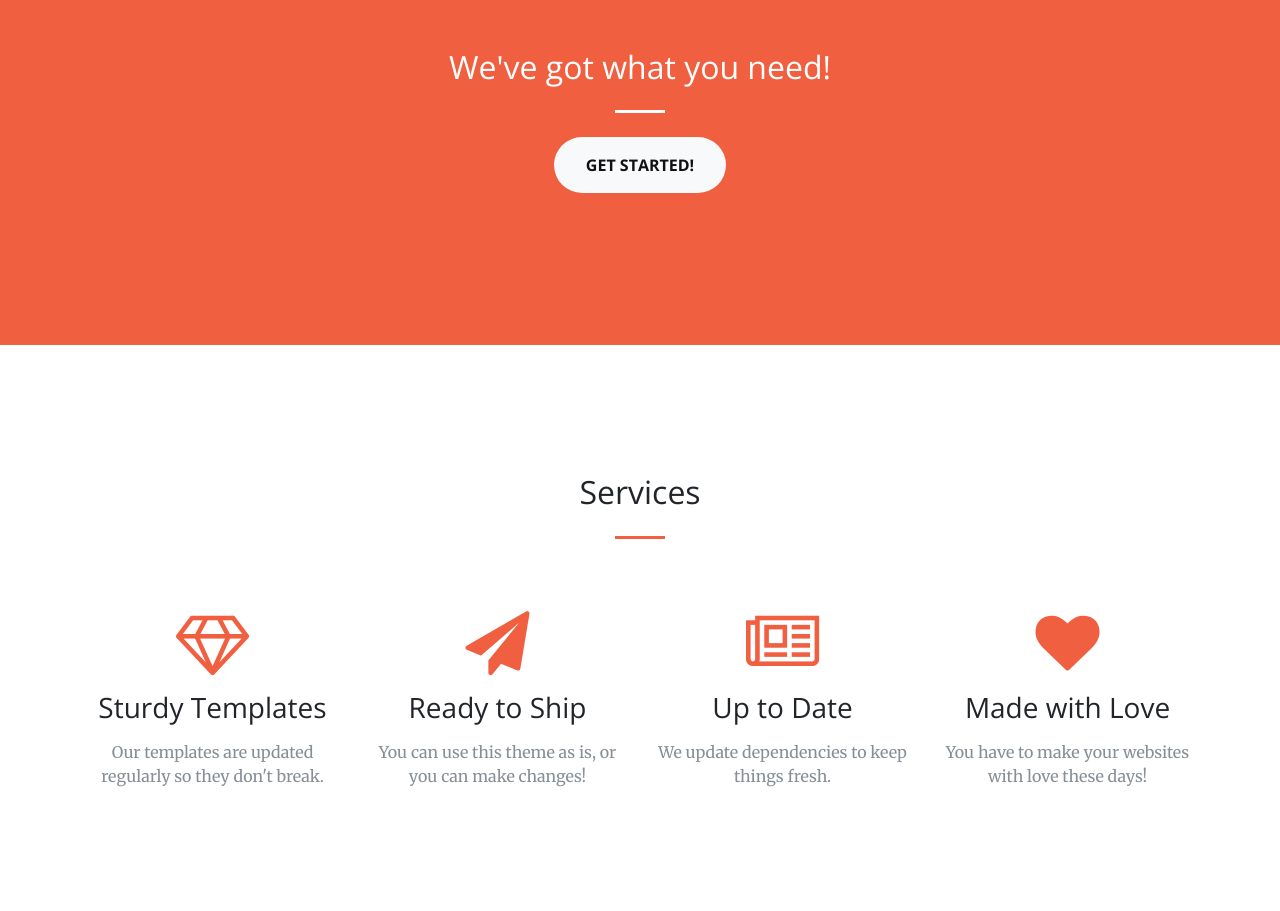
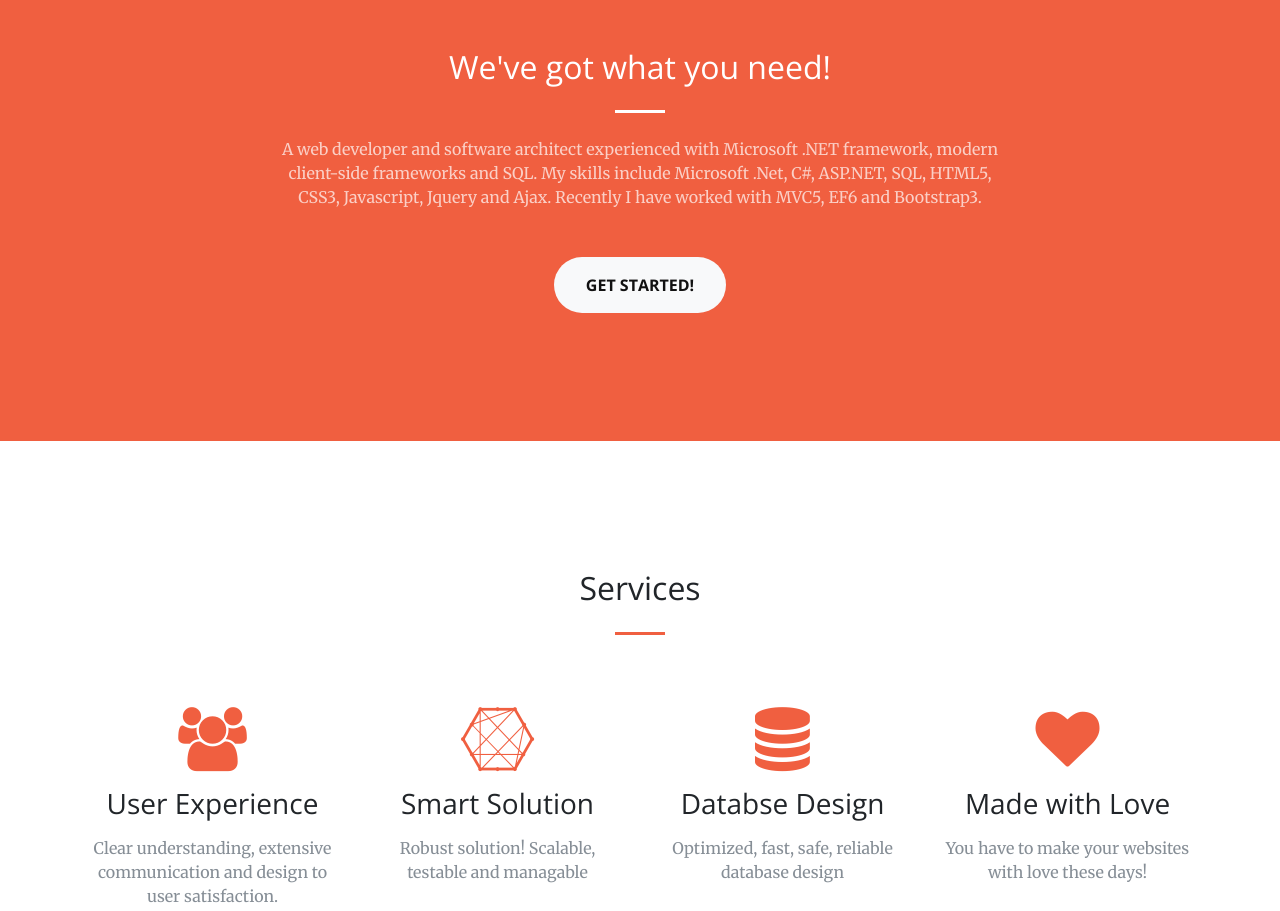
Before and after one commit to ambriny/ambriny.github.io, a plain HTML site: page index.html in a window 1280 px wide. Shown: the part 880-1791 px from the top of the page. Drawn offline with nearby package versions, Linux system fonts and the light colour scheme.

Commit message:
content added

```diff
--- a/index.html
+++ b/index.html
@@ -81,7 +81,8 @@
           <div class="col-lg-8 mx-auto text-center">
             <h2 class="section-heading text-white">We've got what you need!</h2>
             <hr class="light my-4">
-            <p class="text-faded mb-4"</p>
+            <p class="text-faded mb-5">A web developer and software architect experienced with Microsoft .NET framework, modern client-side frameworks and SQL. My skills include Microsoft .Net, C#, ASP.NET, SQL, HTML5, CSS3, Javascript, Jquery and Ajax.
+              Recently I have worked with MVC5, EF6 and Bootstrap3. </p>
             <a class="btn btn-light btn-xl js-scroll-trigger" href="#services" >Get Started!</a>
           </div>
         </div>
@@ -101,23 +102,23 @@
         <div class="row">
           <div class="col-lg-3 col-md-6 text-center">
             <div class="service-box mt-5 mx-auto">
-              <i class="fa fa-4x fa-diamond text-primary mb-3 sr-icons"></i>
-              <h3 class="mb-3">Sturdy Templates</h3>
-              <p class="text-muted mb-0">Our templates are updated regularly so they don't break.</p>
+              <i class="fa fa-4x fa-users text-primary mb-3 sr-icons"></i>
+              <h3 class="mb-3">User Experience</h3>
+              <p class="text-muted mb-0">Clear understanding, extensive communication and design to user satisfaction.</p>
             </div>
           </div>
           <div class="col-lg-3 col-md-6 text-center">
             <div class="service-box mt-5 mx-auto">
-              <i class="fa fa-4x fa-paper-plane text-primary mb-3 sr-icons"></i>
-              <h3 class="mb-3">Ready to Ship</h3>
-              <p class="text-muted mb-0">You can use this theme as is, or you can make changes!</p>
+              <i class="fa fa-4x fa-connectdevelop text-primary mb-3 sr-icons"></i>
+              <h3 class="mb-3">Smart Solution</h3>
+              <p class="text-muted mb-0">Robust solution! Scalable, testable and managable</p>
             </div>
           </div>
           <div class="col-lg-3 col-md-6 text-center">
             <div class="service-box mt-5 mx-auto">
-              <i class="fa fa-4x fa-newspaper-o text-primary mb-3 sr-icons"></i>
-              <h3 class="mb-3">Up to Date</h3>
-              <p class="text-muted mb-0">We update dependencies to keep things fresh.</p>
+              <i class="fa fa-4x fa-database text-primary mb-3 sr-icons"></i>
+              <h3 class="mb-3">Databse Design</h3>
+              <p class="text-muted mb-0">Optimized, fast, safe, reliable database design</p>
             </div>
           </div>
           <div class="col-lg-3 col-md-6 text-center">
```
Also changed, not shown: css/creative.css (line endings or trailing spaces).
